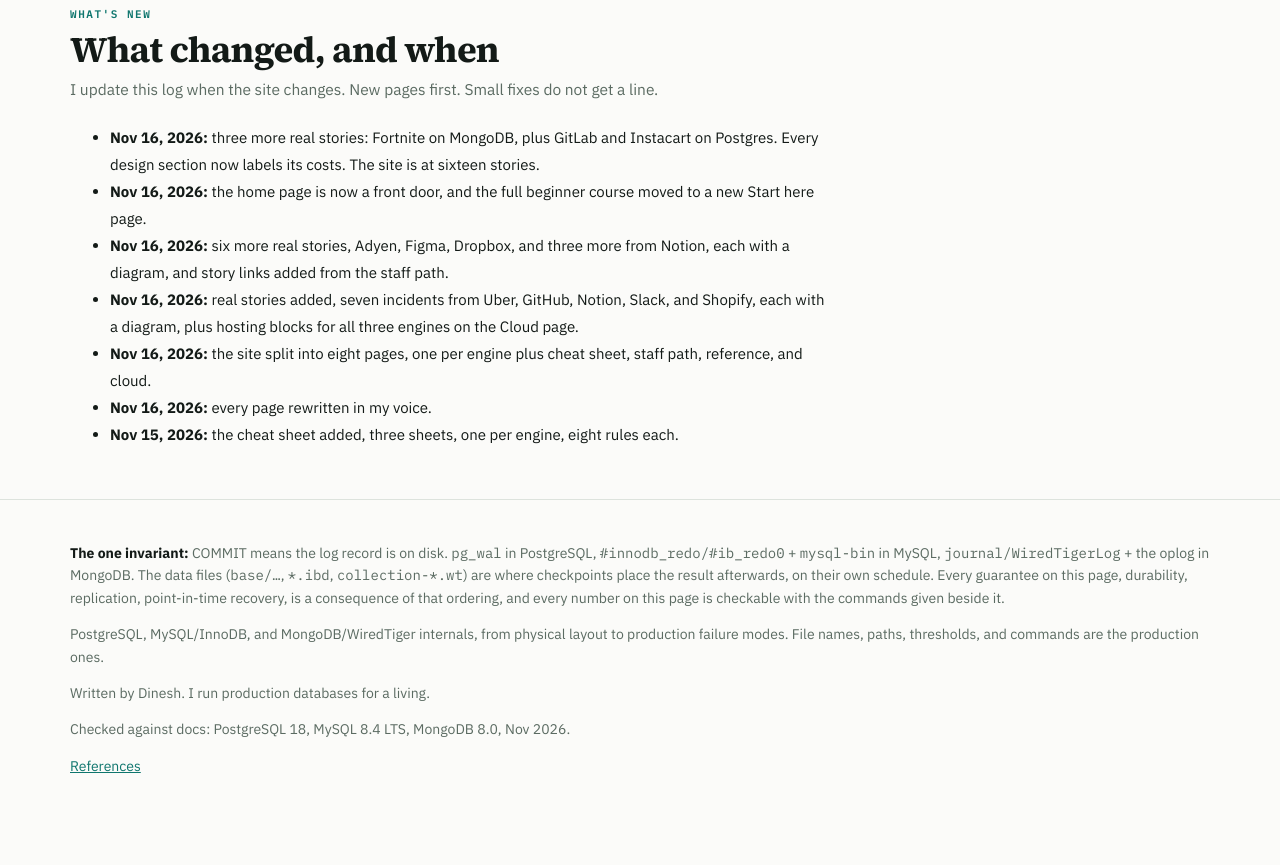
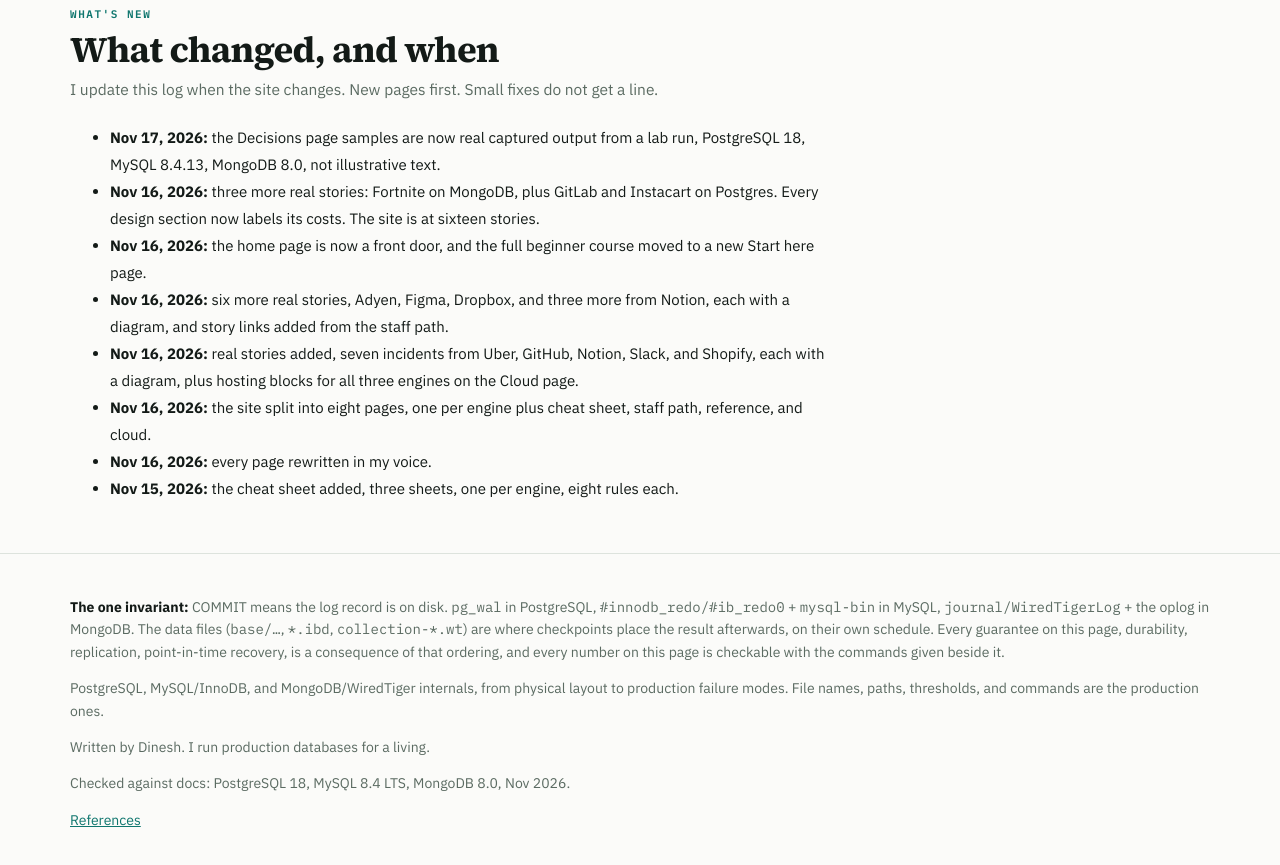
Before and after one commit to dinesh082293/howdbswork, a plain HTML site: page index.html in a window 1280 px wide. Shown: the part 1680-2545 px from the top of the page. Before the commit the page ends 2515 px from the top, so only its background shows below. Drawn offline with Linux system fonts and the light colour scheme.

Commit message:
Paste real lab output into Decisions page

```diff
--- a/index.html
+++ b/index.html
@@ -68,6 +68,7 @@
   <h2>What changed, and when</h2>
   <p class="sub">I update this log when the site changes. New pages first. Small fixes do not get a line.</p>
   <ul style="font-size:15px;line-height:1.8;max-width:760px">
+    <li><b>Nov 17, 2026:</b> the Decisions page samples are now real captured output from a lab run, PostgreSQL 18, MySQL 8.4.13, MongoDB 8.0, not illustrative text.</li>
     <li><b>Nov 16, 2026:</b> three more real stories: Fortnite on MongoDB, plus GitLab and Instacart on Postgres. Every design section now labels its costs. The site is at sixteen stories.</li>
     <li><b>Nov 16, 2026:</b> the home page is now a front door, and the full beginner course moved to a new Start here page.</li>
     <li><b>Nov 16, 2026:</b> six more real stories, Adyen, Figma, Dropbox, and three more from Notion, each with a diagram, and story links added from the staff path.</li>
```
